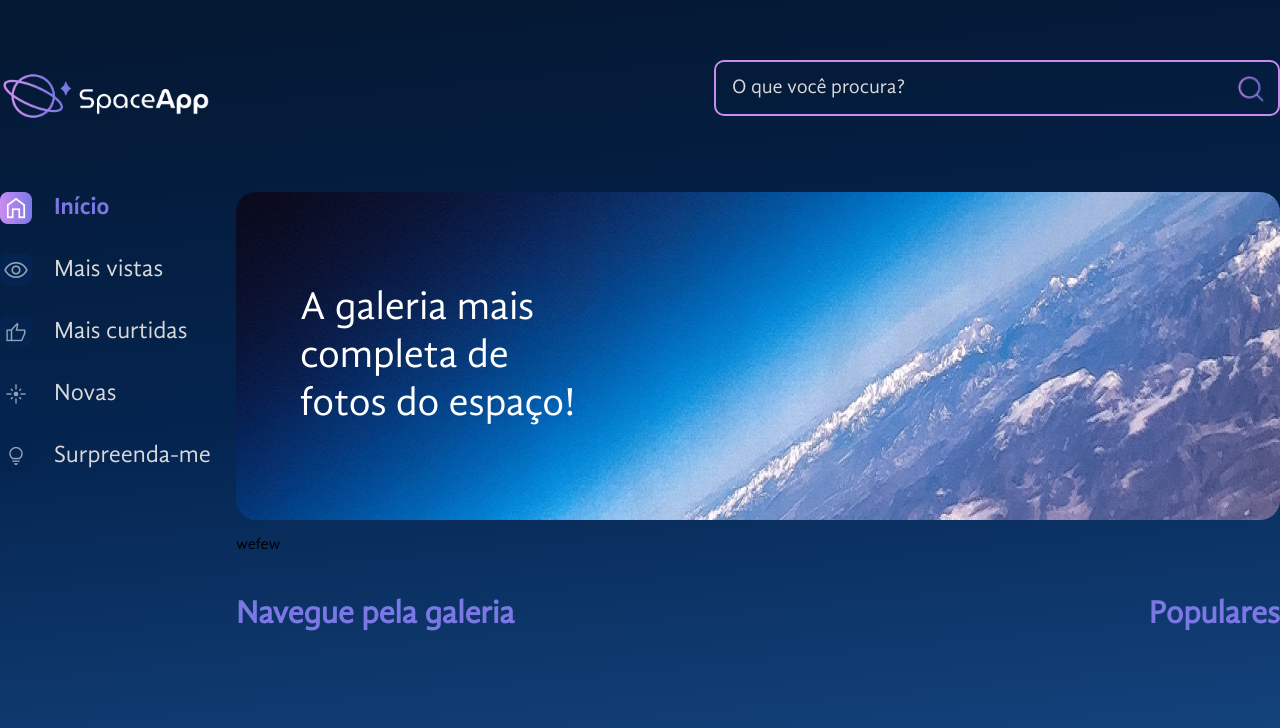
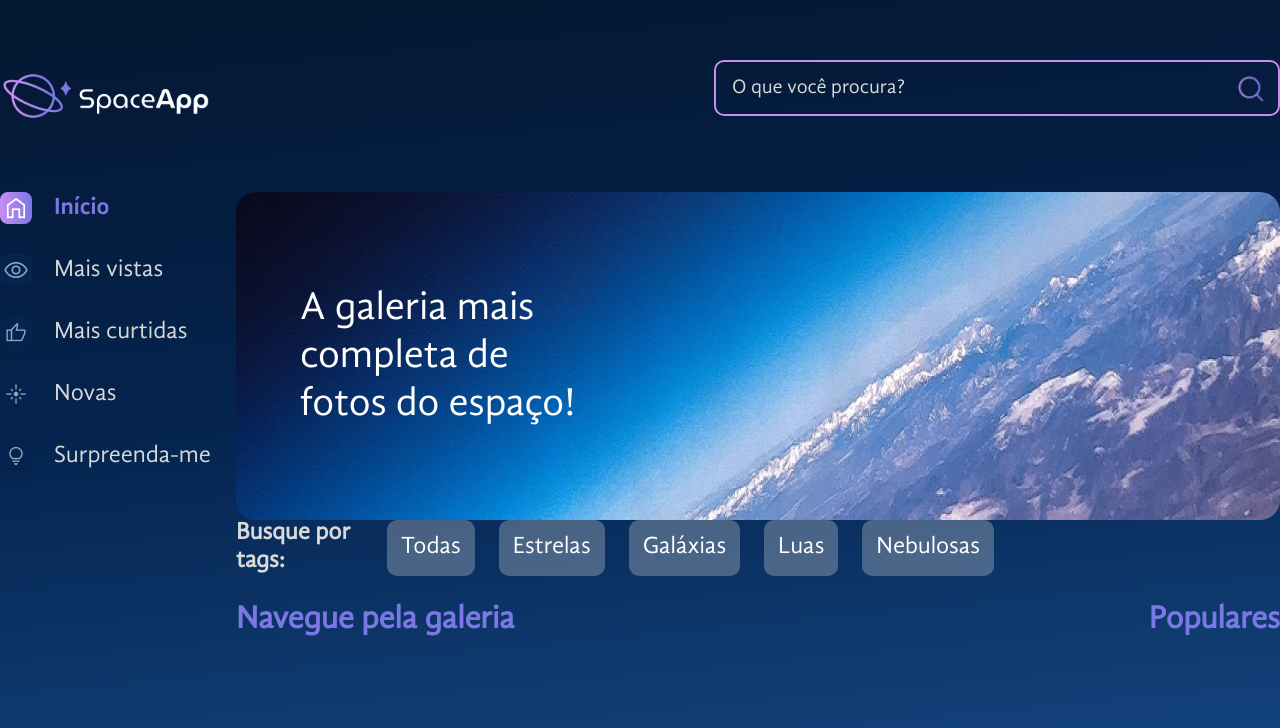
Before and after one commit to noname697/Space-App, a React (Vite) app: page / in a window 1280 px wide. Shown: the top 728 px of the page. Built offline with nearby package versions, Linux system fonts and the light colour scheme.

Commit message:
Componente de tags

```diff
--- a/src/App.jsx
+++ b/src/App.jsx
@@ -5,6 +5,9 @@ import BarraLateral from "./componentes/BarraLateral";
 import Banner from "./componentes/Banner";
 import bannerBackground from "./assets/banner.png";
 import Galeria from "./componentes/Galeria";
+import fotos from "./fotos.json";
+import { useState } from "react";
+
 
 const FundoGradiente = styled.div`
   background: linear-gradient(
@@ -34,7 +37,8 @@ const ConteudoGaleria = styled.section`
   flex-grow: 1;
 `;
 
-function App() {
+const App = () => {
+  const [fotosDaGaleria, setFotosDaGaleria] = useState(fotos)
   return (
     <FundoGradiente>
       <EstilosGlobais />
--- a/src/componentes/Galeria/Tags/index.jsx
+++ b/src/componentes/Galeria/Tags/index.jsx
@@ -1,5 +1,50 @@
+import styled from "styled-components";
+import tags from "./tags.json";
+
+const TagsContainer = styled.div`
+  width: 758px;
+  display: flex;
+  justify-content: space-between;
+  h3 {
+    color: #d9d9d9;
+    font-size: 24px;
+    margin: 0;
+  }
+`;
+
+const BotoesContainer = styled.div`
+  display: flex;
+  gap: 24px;
+`;
+
+const BotaoEstilizado = styled.button`
+  font-size: 24px;
+  color: #ffffff;
+  background: rgba(217, 217, 217, 0.3);
+  border-radius: 10px;
+  cursor: pointer;
+  transition: background-color 0.3s ease;
+  padding: 12px;
+  box-sizing: border-box;
+  border: 2px solid transparent;
+  &:hover {
+    border-color: #c98cf1;
+  }
+`;
+
 const Tags = () => {
-    return <p>wefew</p>
-}
+  return (
+    <TagsContainer>
+      <h3>Busque por tags: </h3>
+      <BotoesContainer>
+        {tags.map((tag) => (
+          <BotaoEstilizado key={tag.id}>
+            <span>{tag.titulo}</span>
+          </BotaoEstilizado>
+        ))}
+      </BotoesContainer>
+    </TagsContainer>
+  );
+};
 
-export default Tags
+export default Tags;
--- /dev/null
+++ b/src/componentes/Galeria/Tags/tags.json
@@ -0,0 +1,22 @@
+[
+    {
+        "id": 0,
+        "titulo": "Todas"
+    },
+    {
+        "id": 1,
+        "titulo": "Estrelas"
+    },
+    {
+        "id": 2,
+        "titulo": "Galáxias"
+    },
+    {
+        "id": 3,
+        "titulo": "Luas"
+    },
+    {
+        "id": 4,
+        "titulo": "Nebulosas"
+    }
+]
--- /dev/null
+++ b/src/fotos.json
@@ -0,0 +1,72 @@
+[
+  {
+    "titulo": "Grande Nuvem de Magalhães",
+    "fonte": "Alura Space",
+    "path": "/imagens/galeria/foto-1.png",
+    "id": "1",
+    "tagId": 2
+  },
+  {
+    "titulo": "Via Láctea",
+    "fonte": "Alura Space",
+    "path": "/imagens/galeria/foto-2.png",
+    "id": "2",
+    "tagId": 2
+  },
+  {
+    "titulo": "Lua: quarto minguante",
+    "fonte": "Alura Space",
+    "path": "/imagens/galeria/foto-3.png",
+    "id": "3",
+    "tagId": 3
+  },
+  {
+    "titulo": "Galáxia de Andrómeda",
+    "fonte": "Alura Space",
+    "path": "/imagens/galeria/foto-4.png",
+    "id": "4",
+    "tagId": 2
+  },
+  {
+    "titulo": "Estrela Pistola",
+    "fonte": "Alura Space",
+    "path": "/imagens/galeria/foto-5.png",
+    "id": "5",
+    "tagId": 1
+  },
+  {
+    "titulo": "Ilustração",
+    "fonte": "Alura Space",
+    "path": "/imagens/galeria/foto-6.png",
+    "id": "6",
+    "tagId": 4
+  },
+  {
+    "titulo": "Galáxia de Andrómeda",
+    "fonte": "Alura Space",
+    "path": "/imagens/galeria/foto-7.png",
+    "id": "7",
+    "tagId": 2
+  },
+  {
+    "titulo": "Ilustração",
+    "fonte": "Alura Space",
+    "path": "/imagens/galeria/foto-8.png",
+    "id": "8",
+    "tagId": 4
+  },
+  {
+    "titulo": "Céu estrelado",
+    "fonte": "Alura Space",
+    "path": "/imagens/galeria/foto-9.png",
+    "id": "9",
+    "tagId": 1
+  },
+  {
+    "titulo": "Ilustração",
+    "fonte": "Alura Space",
+    "path": "/imagens/galeria/foto-10.png",
+    "id": "10",
+    "tagId": 1
+  }
+]
```
